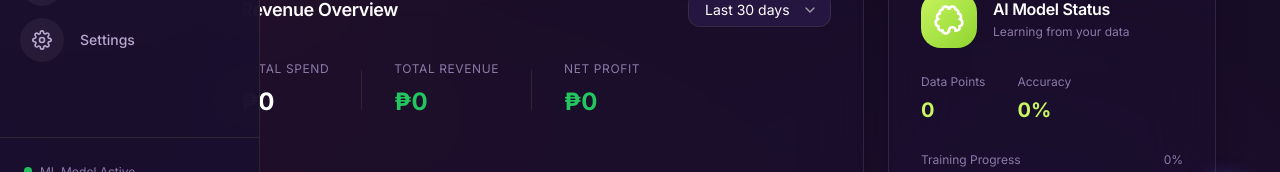
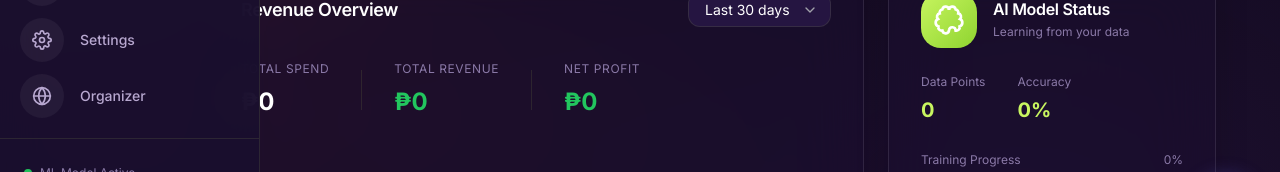
Before and after one commit to princecjqlara/athena, a Next.js app: page / in a window 1280 px wide. Shown: the part 543-715 px from the top of the page. Built offline with nearby package versions, Linux system fonts and the light colour scheme.

Commit message:
Add pool sharing feature and organizer navigation link

```diff
--- a/components/Sidebar.tsx
+++ b/components/Sidebar.tsx
@@ -40,6 +40,7 @@ export function Sidebar() {
         <NavItem href="/marketplace" icon="marketplace" label="Marketplace" collapsed={isCollapsed} />
         <NavItem href="/myads" icon="ads" label="My Ads" collapsed={isCollapsed} />
         <NavItem href="/settings" icon="settings" label="Settings" collapsed={isCollapsed} />
+        <NavItem href="/organizer" icon="organizer" label="Organizer" collapsed={isCollapsed} />
       </nav>
 
       <div className="sidebar-footer">
@@ -278,6 +279,13 @@ function NavItem({ href, icon, label, collapsed }: { href: string; icon: string;
         <path d="M19.4 15a1.65 1.65 0 00.33 1.82l.06.06a2 2 0 010 2.83 2 2 0 01-2.83 0l-.06-.06a1.65 1.65 0 00-1.82-.33 1.65 1.65 0 00-1 1.51V21a2 2 0 01-2 2 2 2 0 01-2-2v-.09A1.65 1.65 0 009 19.4a1.65 1.65 0 00-1.82.33l-.06.06a2 2 0 01-2.83 0 2 2 0 010-2.83l.06-.06a1.65 1.65 0 00.33-1.82 1.65 1.65 0 00-1.51-1H3a2 2 0 01-2-2 2 2 0 012-2h.09A1.65 1.65 0 004.6 9a1.65 1.65 0 00-.33-1.82l-.06-.06a2 2 0 010-2.83 2 2 0 012.83 0l.06.06a1.65 1.65 0 001.82.33H9a1.65 1.65 0 001-1.51V3a2 2 0 012-2 2 2 0 012 2v.09a1.65 1.65 0 001 1.51 1.65 1.65 0 001.82-.33l.06-.06a2 2 0 012.83 0 2 2 0 010 2.83l-.06.06a1.65 1.65 0 00-.33 1.82V9a1.65 1.65 0 001.51 1H21a2 2 0 012 2 2 2 0 01-2 2h-.09a1.65 1.65 0 00-1.51 1z" />
       </svg>
     ),
+    organizer: (
+      <svg width="20" height="20" viewBox="0 0 24 24" fill="none" stroke="currentColor" strokeWidth="2" strokeLinecap="round" strokeLinejoin="round">
+        <circle cx="12" cy="12" r="10" />
+        <line x1="2" y1="12" x2="22" y2="12" />
+        <path d="M12 2a15.3 15.3 0 014 10 15.3 15.3 0 01-4 10 15.3 15.3 0 01-4-10 15.3 15.3 0 014-10z" />
+      </svg>
+    ),
   };
 
   return (
```
